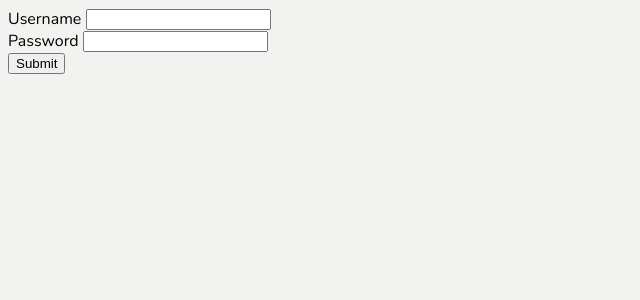
After one commit to HarshaanNiles010/trading_platform, a Django app: page /users/ in a window 1280 px wide. The commit adds this page. Shown: the top 300 px of the page, without its empty margins (0-640 px from the left). Run offline with Django 4.2, Linux system fonts and the light colour scheme.

Commit message:
adding a login feature

```diff
--- a/simplyGold/mainPage/static/mainPage/mainPagecss.css
+++ b/simplyGold/mainPage/static/mainPage/mainPagecss.css
@@ -64,7 +64,11 @@ body{
     color:#191825;
     border-radius: 20px;
 }
-
+.top-nav-bar a.login_page:hover{
+    background-color: #FFF;
+    color:#191825;
+    border-radius: 20px;
+}
 .grid-container{
     display:grid;
     grid-template-columns: repeat(3, minmax(0, 1fr));
--- a/simplyGold/mainPage/templates/mainPageindex.html
+++ b/simplyGold/mainPage/templates/mainPageindex.html
@@ -34,6 +34,7 @@
                     <a class="silver" href="silver">Silver</a>
                     <a class="gold" href="gold">Gold</a>
                     <a class="diamond" href="diamond">Diamond</a>
+                    <a class="login_page" href="users">Login</a>
                 </div>
             </div>
         </section>
--- a/simplyGold/simplyGold/settings.py
+++ b/simplyGold/simplyGold/settings.py
@@ -41,7 +41,8 @@ INSTALLED_APPS = [
     'silverPage',
     'goldPage',
     'diamondPage',
-    'mainPage'
+    'mainPage',
+    'users'
 ]
 
 MIDDLEWARE = [
--- a/simplyGold/simplyGold/urls.py
+++ b/simplyGold/simplyGold/urls.py
@@ -26,5 +26,8 @@ urlpatterns = [
     # for gold
     path('gold/',include("goldPage.urls")),
     # for diamond
-    path('diamond/',include("diamondPage.urls"))
+    path('diamond/',include("diamondPage.urls")),
+    # for new users
+    path('users/',include("users.urls")),
+    path('users/',include('django.contrib.auth.urls'))
 ]
--- /dev/null
+++ b/simplyGold/users/static/users/user_login.css
@@ -0,0 +1,13 @@
+@import url('https://fonts.googleapis.com/css2?family=Nunito:wght@200&display=swap');
+body{
+    background-color: #F2F2F0;
+    font-family:'Nunito', sans-serif;
+    display: flex;
+}
+.container{
+    height: 100%;
+    padding: 0;
+    margin: 0;
+    align-items: center;
+    justify-content: center;
+}
--- /dev/null
+++ b/simplyGold/users/templates/authentication/login.html
@@ -0,0 +1,39 @@
+{%load static%}
+<!DOCTYPE html>
+<!--[if lt IE 7]>      <html class="no-js lt-ie9 lt-ie8 lt-ie7"> <![endif]-->
+<!--[if IE 7]>         <html class="no-js lt-ie9 lt-ie8"> <![endif]-->
+<!--[if IE 8]>         <html class="no-js lt-ie9"> <![endif]-->
+<!--[if gt IE 8]>      <html class="no-js"> <!--<![endif]-->
+<html>
+    <head>
+        <meta charset="utf-8">
+        <meta http-equiv="X-UA-Compatible" content="IE=edge">
+        <title></title>
+        <meta name="description" content="">
+        <meta name="viewport" content="width=device-width, initial-scale=1">
+        <link rel="stylesheet" href="{%static 'users/user_login.css'%}">
+    </head>
+    <body>
+        <!--[if lt IE 7]>
+            <p class="browsehappy">You are using an <strong>outdated</strong> browser. Please <a href="#">upgrade your browser</a> to improve your experience.</p>
+        <![endif]-->
+        <div class = "container">
+            <div class = "user_form">
+        <form action="" method=POST>
+                {% csrf_token %}
+		<form>
+            <div class="mb-3">
+                <label for="exampleInputEmail1" class="form-label">Username</label>
+                <input type="text" class="form-control" name="username" aria-describedby="emailHelp">
+
+            </div>
+            <div class="mb-3">
+                <label for="exampleInputPassword1" class="form-label">Password</label>
+                <input type="password" class="form-control" name="password">
+            </div>
+			<input type="submit" value="Submit" class="btn btn-secondary">
+            </div>
+        </form>
+    </div>
+    </body>
+</html>
--- /dev/null
+++ b/simplyGold/users/urls.py
@@ -0,0 +1,6 @@
+from django.urls import path
+from . import views
+
+urlpatterns = [
+    path("", views.login_users, name="login_users"),
+]
--- a/simplyGold/users/views.py
+++ b/simplyGold/users/views.py
@@ -1,3 +1,10 @@
-from django.shortcuts import render
+from django.shortcuts import render, redirect
+from django.http import HttpResponse
+from django.contrib.auth import authenticate,login,logout
+from django.contrib import messages
+# Create your views here.
+def index(request):
+    pass
 
-# Create your views here.
+def login_users(request):
+    return render(request,'authentication/login.html',{})
```
